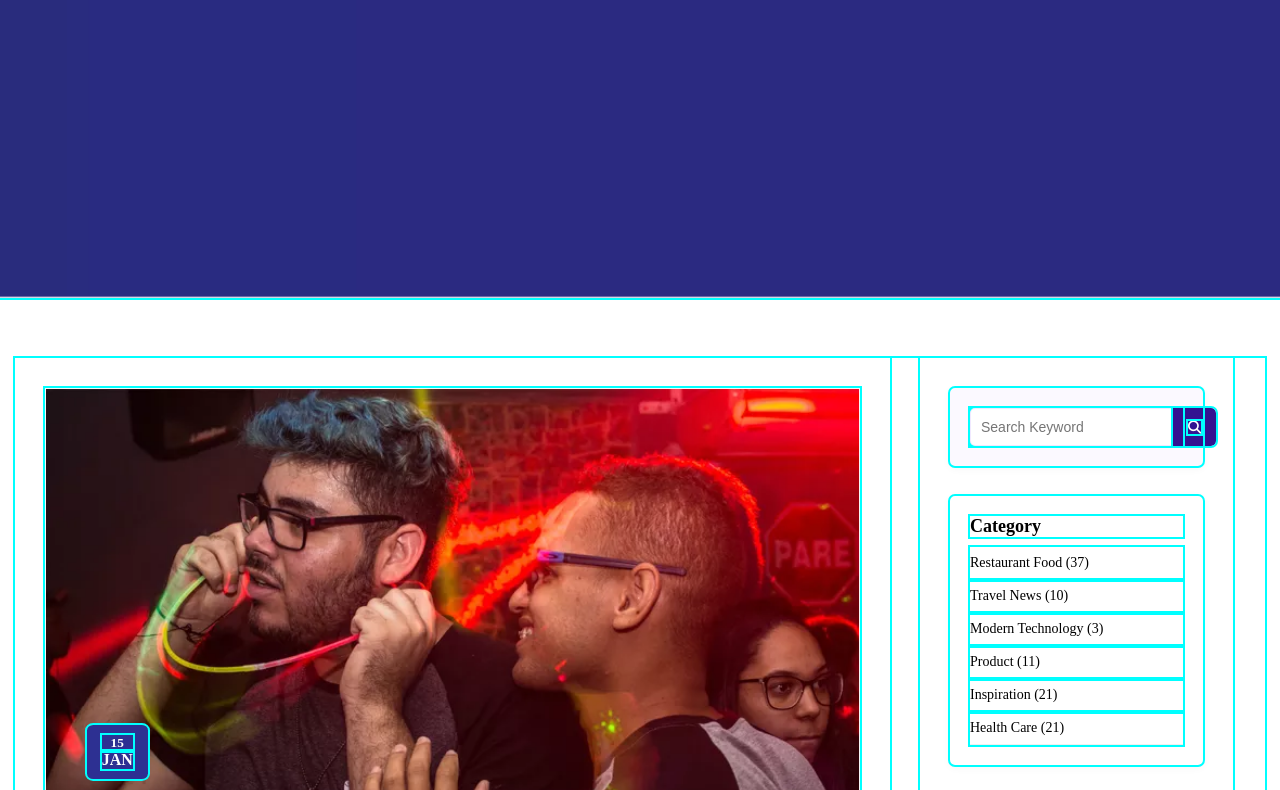
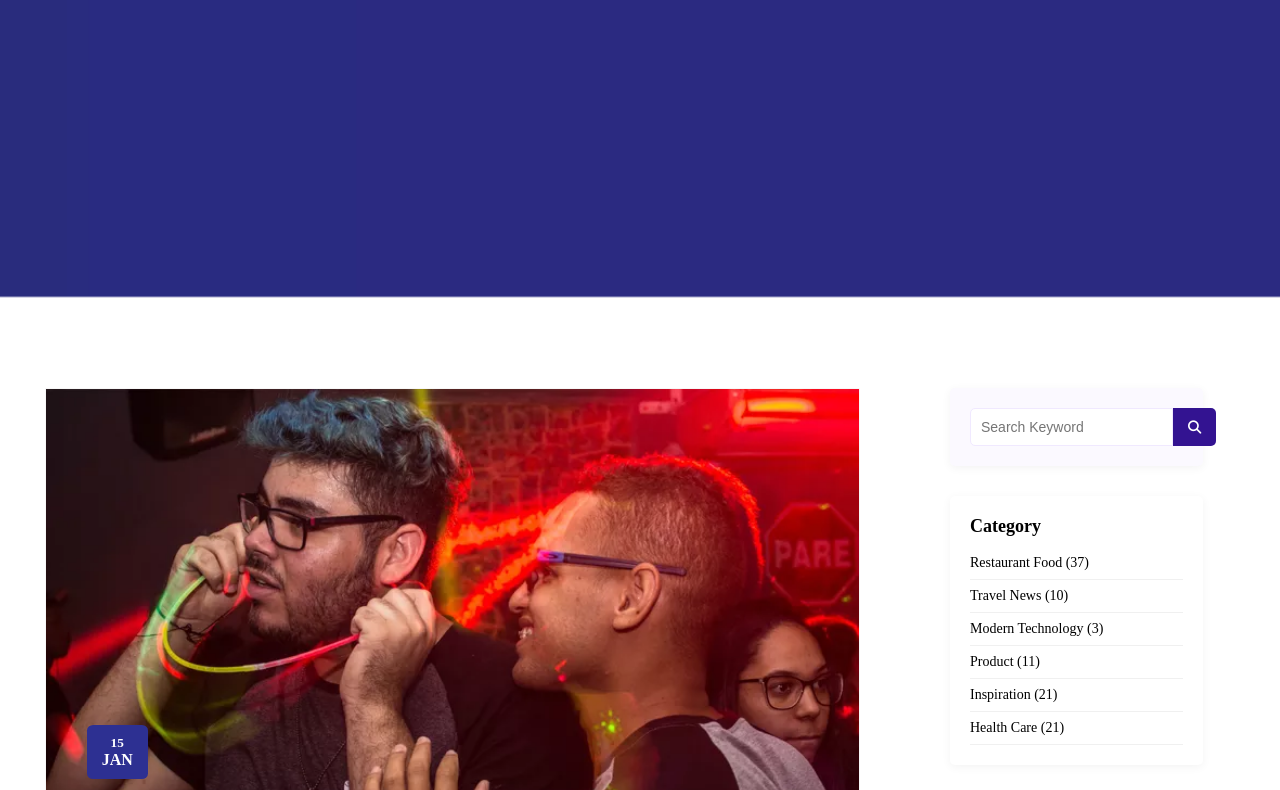
Before and after one commit to Stephani-e/Event-Website, a plain HTML site: page Blog.html in a window 1280 px wide. Shown: the part 422-1212 px from the top of the page. Drawn offline with Linux system fonts and the light colour scheme.

Commit message:
Updated CSS

```diff
--- a/evento.css
+++ b/evento.css
@@ -1,7 +1,7 @@
 * {
   margin: 0;
   padding: 0;
-  outline: 2px solid aqua;
+  /* outline: 2px solid aqua; */
   box-sizing: border-box;
 }
 
--- a/h-f.css
+++ b/h-f.css
@@ -1,7 +1,7 @@
 * {
   margin: 0;
   padding: 0;
-  outline: 2px solid aqua;
+  /* outline: 2px solid aqua; */
   box-sizing: border-box;
 }
 
```
